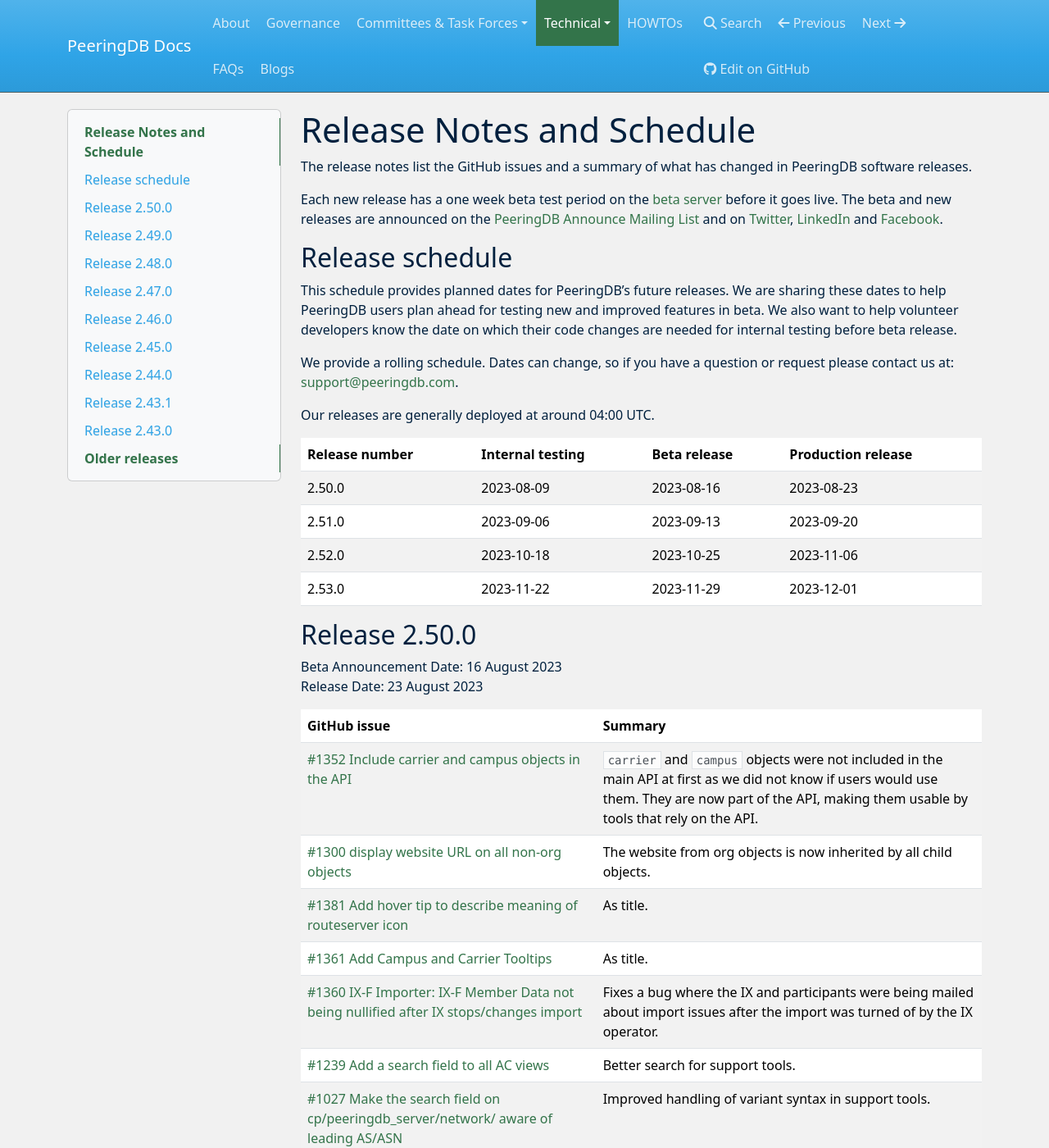
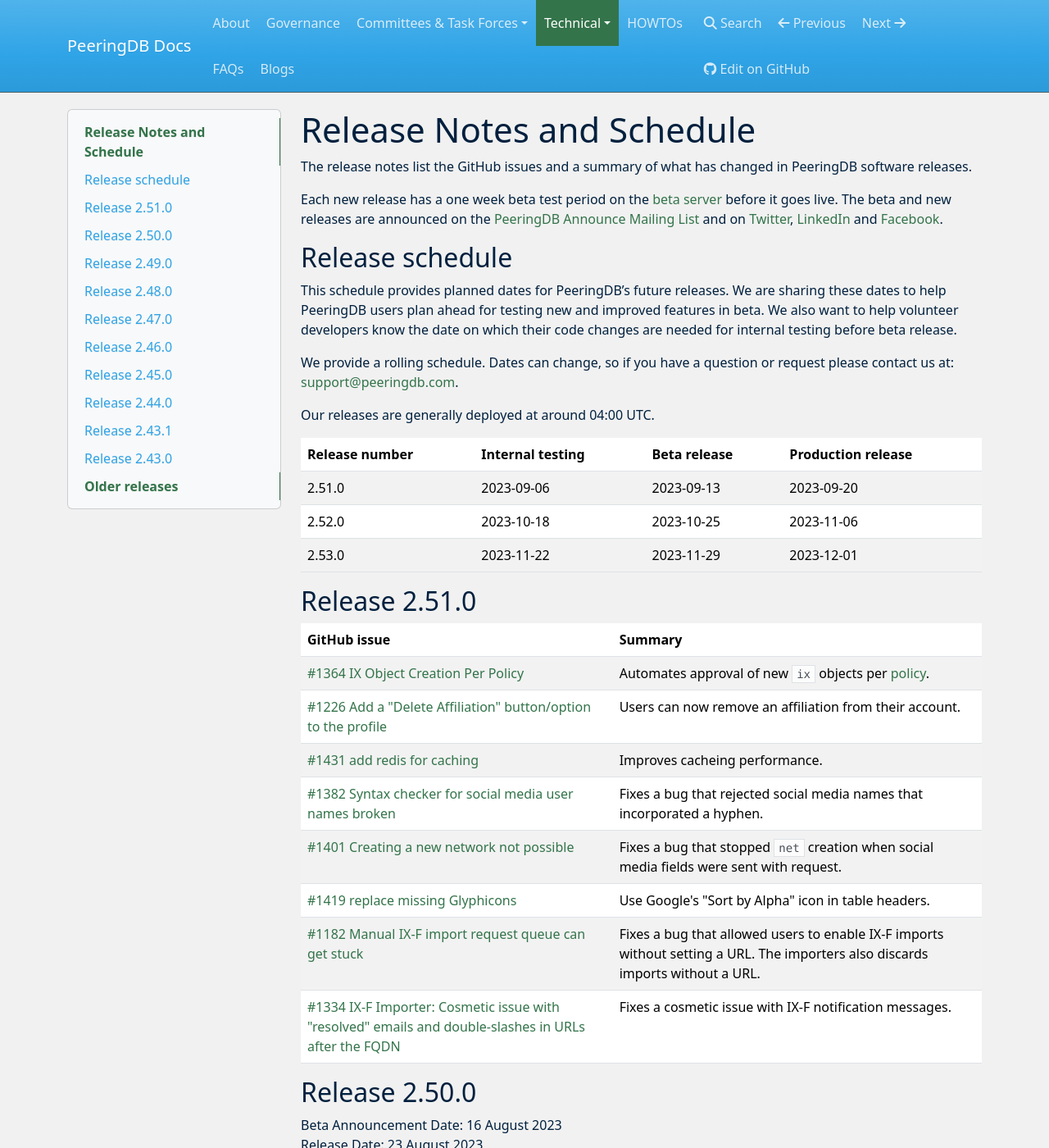
Before and after one commit to peeringdb/docs, an MkDocs documentation site: the page built from docs/release_notes/index.md, in a window 1280 px wide and 1400 px high. Shown: the whole window at 82% size. Built offline with MkDocs 1.6.1, drawn with Linux system fonts in a browser that asks for light colours; nearby versions of some CDN libraries.

Commit message:
Update index.md (#296)
Release notes for 2.51.0

```diff
--- a/docs/release_notes/index.md
+++ b/docs/release_notes/index.md
@@ -14,10 +14,22 @@
 
 | **Release number** | **Internal testing** | **Beta release** | **Production release** |
 | -------------- | ---------------- | ------------ | ------------------ |
-| 2.50.0 | 2023-08-09 | 2023-08-16 | 2023-08-23 |
 | 2.51.0 | 2023-09-06 | 2023-09-13 | 2023-09-20 |
 | 2.52.0 | 2023-10-18 | 2023-10-25 | 2023-11-06 |
 | 2.53.0 | 2023-11-22 | 2023-11-29 | 2023-12-01 |
+
+## Release 2.51.0
+
+| **GitHub issue** | **Summary** |
+| ----------------- | ----------- |
+| [#1364 IX Object Creation Per Policy](https://github.com/peeringdb/peeringdb/issues/1364) | Automates approval of new `ix` objects per [policy](https://docs.peeringdb.com/committee/admin/approval-guidelines/#approving-ixp-ix-objects).|
+| [#1226 Add a "Delete Affiliation" button/option to the profile](https://github.com/peeringdb/peeringdb/issues/1226) | Users can now remove an affiliation from their account.|
+| [#1431 add redis for caching](https://github.com/peeringdb/peeringdb/issues/1431) | Improves cacheing performance.|
+| [#1382 Syntax checker for social media user names broken](https://github.com/peeringdb/peeringdb/issues/1382) | Fixes a bug that rejected social media names that incorporated a hyphen.|
+| [#1401 Creating a new network not possible](https://github.com/peeringdb/peeringdb/issues/1401) | Fixes a bug that stopped `net` creation when social media fields were sent with request.|
+| [#1419 replace missing Glyphicons](https://github.com/peeringdb/peeringdb/issues/1419) | Use Google's "Sort by Alpha" icon in table headers.|
+| [#1182 Manual IX-F import request queue can get stuck](https://github.com/peeringdb/peeringdb/issues/1182) | Fixes a bug that allowed users to enable IX-F imports without setting a URL. The importers also discards imports without a URL.|
+| [#1334 IX-F Importer: Cosmetic issue with "resolved" emails and double-slashes in URLs after the FQDN](https://github.com/peeringdb/peeringdb/issues/1334) | Fixes a cosmetic issue with IX-F notification messages.|
 
 ## Release 2.50.0
 
```
